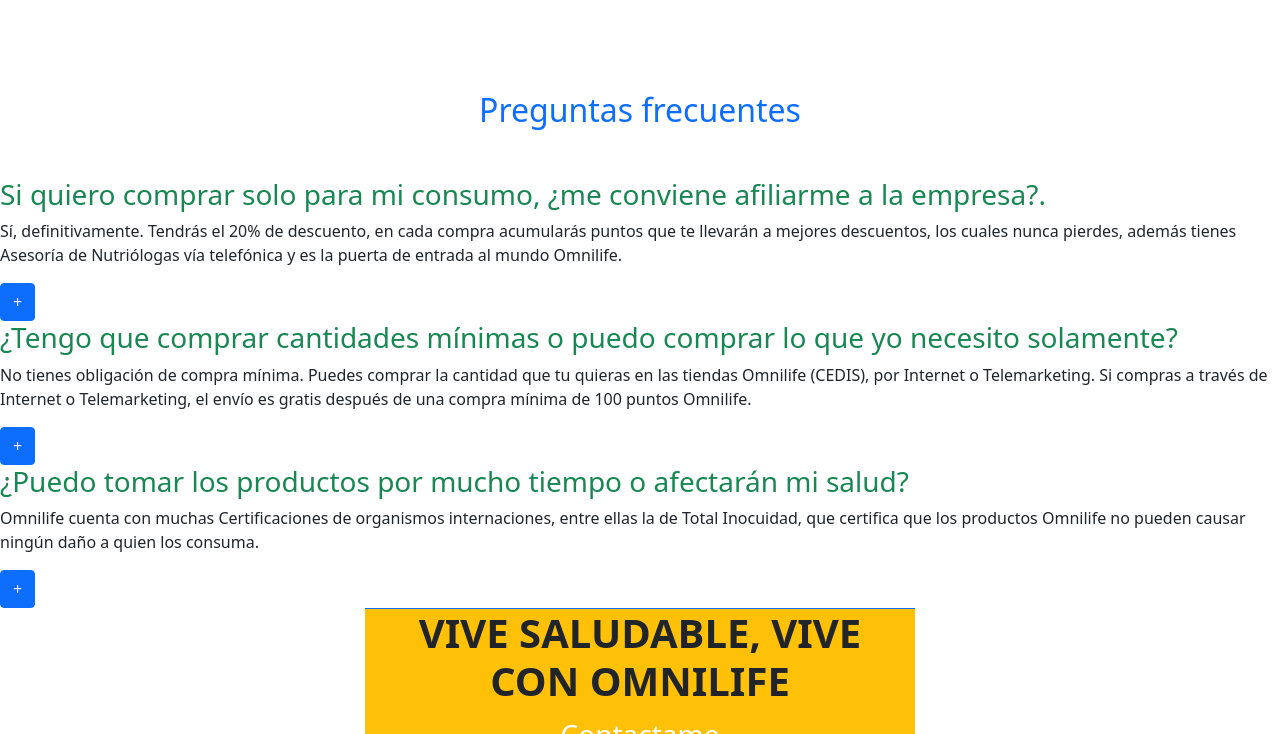
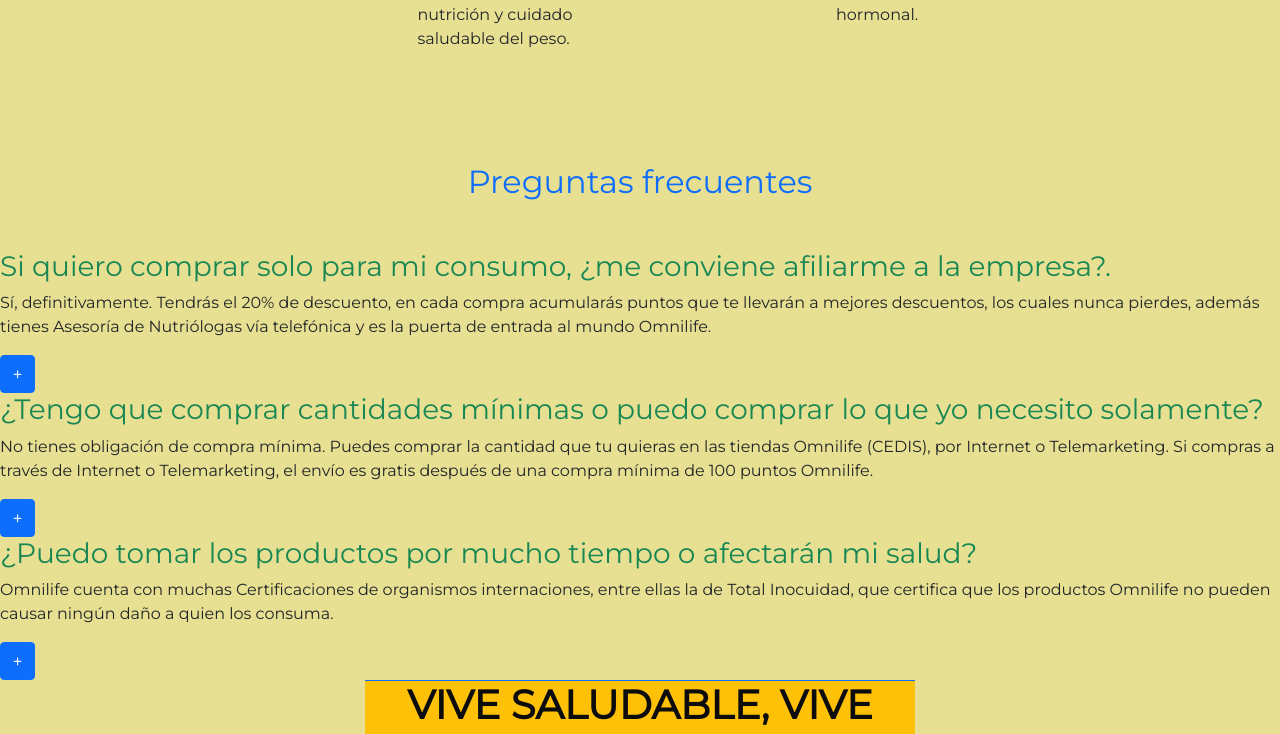
Before and after one commit to Sarai-Celeste/Sarai-Celeste.github.io, a plain HTML site: page index.html in a window 1280 px wide. Shown: the part 2066-2800 px from the top of the page. Drawn offline with nearby package versions, Linux system fonts and the light colour scheme; a script that the page names is missing.

Commit message:
Update index.html

```diff
--- a/index.html
+++ b/index.html
@@ -8,7 +8,7 @@
 
     <link href="https://cdn.jsdelivr.net/npm/bootstrap@5.0.0-beta2/dist/css/bootstrap.min.css" rel="stylesheet" integrity="sha384-BmbxuPwQa2lc/FVzBcNJ7UAyJxM6wuqIj61tLrc4wSX0szH/Ev+nYRRuWlolflfl" crossorigin="anonymous">
     <link rel="stylesheet" href="https://cdn.jsdelivr.net/npm/bootstrap-icons@1.4.0/font/bootstrap-icons.css">
-    <link rel="stylesheet" href="main.css">
+    <link rel="stylesheet" href="inicio.css">
 
     <title>Omnilife</title>
   </head>
@@ -30,7 +30,7 @@
                 <a class="nav-link text-white container-fluid" aria-current="page" href="#">Inicio</a>
               </li>
               <li class="nav-item">
-                <a class="nav-link text-white container-fluid" href="#equipo">Preguntas frecuentes</a>
+                <a class="nav-link text-white container-fluid" href="#preguntasf">Preguntas frecuentes</a>
               </li>
               <li class="nav-item">
                 <a class="nav-link text-white container-fluid" href="#seccion-contacto">Contacto</a>
@@ -136,7 +136,7 @@
 
 
 <section>
-    <div class="container-fluid w-50 m-auto text-center text-bg-secondary " >
+    <div class="container-fluid w-50 m-auto text-center text-bg-secondary " id="preguntasf">
         <h1 class="mb-5 fs-2"> <span class="text-primary">Preguntas frecuentes</span></h1>
 
     </div>
```
